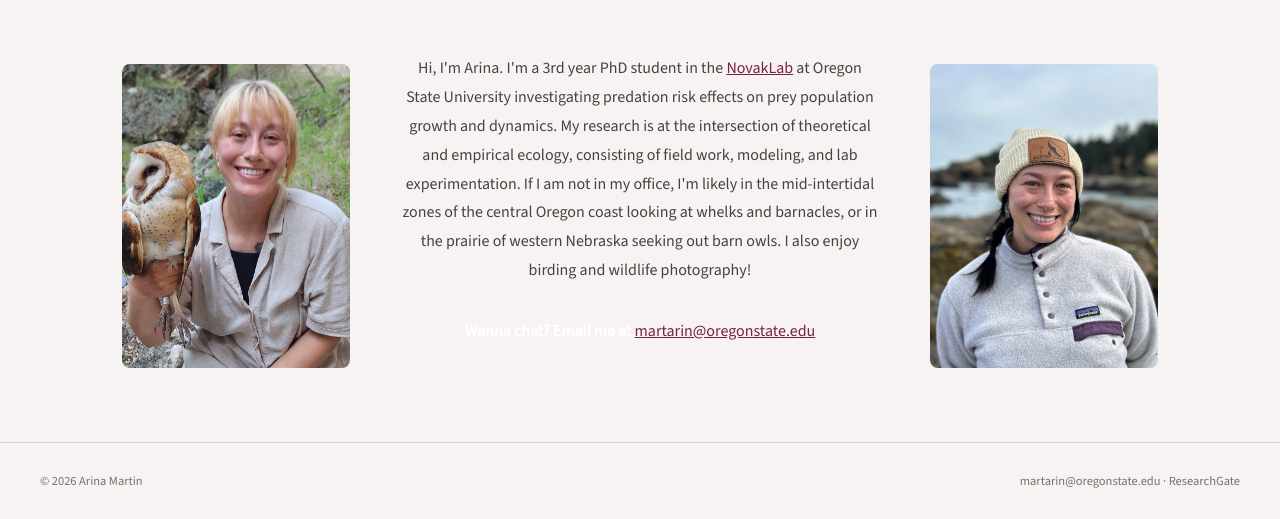
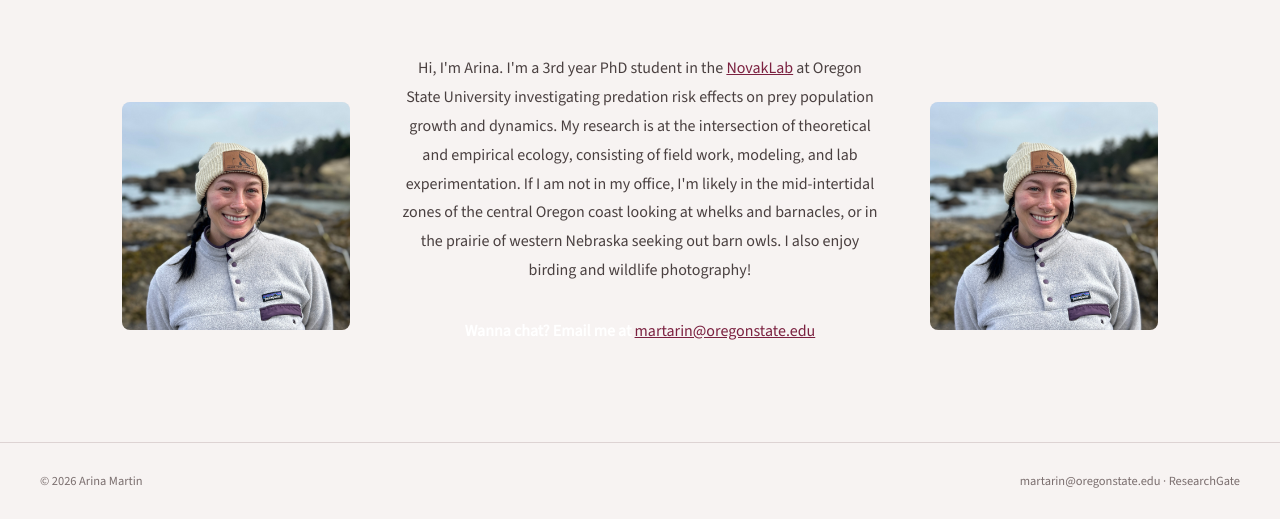
Before and after one commit to arina-martin/arina-martin.github.io, a plain HTML site: page index.html in a window 1280 px wide. Shown: the part 581-1100 px from the top of the page. Drawn offline with nearby package versions, Linux system fonts and the light colour scheme.

Commit message:
Update index.html

```diff
--- a/index.html
+++ b/index.html
@@ -280,7 +280,7 @@
 
    .hero-portrait-img {
       width: 100%;
-      aspect-ratio: 3/4;
+      aspect-ratio: 1/1;
       border-radius: 8px;
       overflow: hidden;
       background: var(--bg2);
@@ -635,7 +635,7 @@
 <div class="hero">
       <div class="hero-portrait">
         <div class="hero-portrait-img">
-          <img src="20250626_193306_Original.jpeg" alt="Arina holding a barn owl at Cedar Point Biological Station in Ogallala, NE." style="width:100%;height:100%;object-fit:cover;">
+          <img src="IMG_0040.jpeg" alt="Arina posing for a portrait at Boiler Bay, OR." style="width:100%;height:100%;object-fit:cover;">
         </div>
       </div>
 
```
